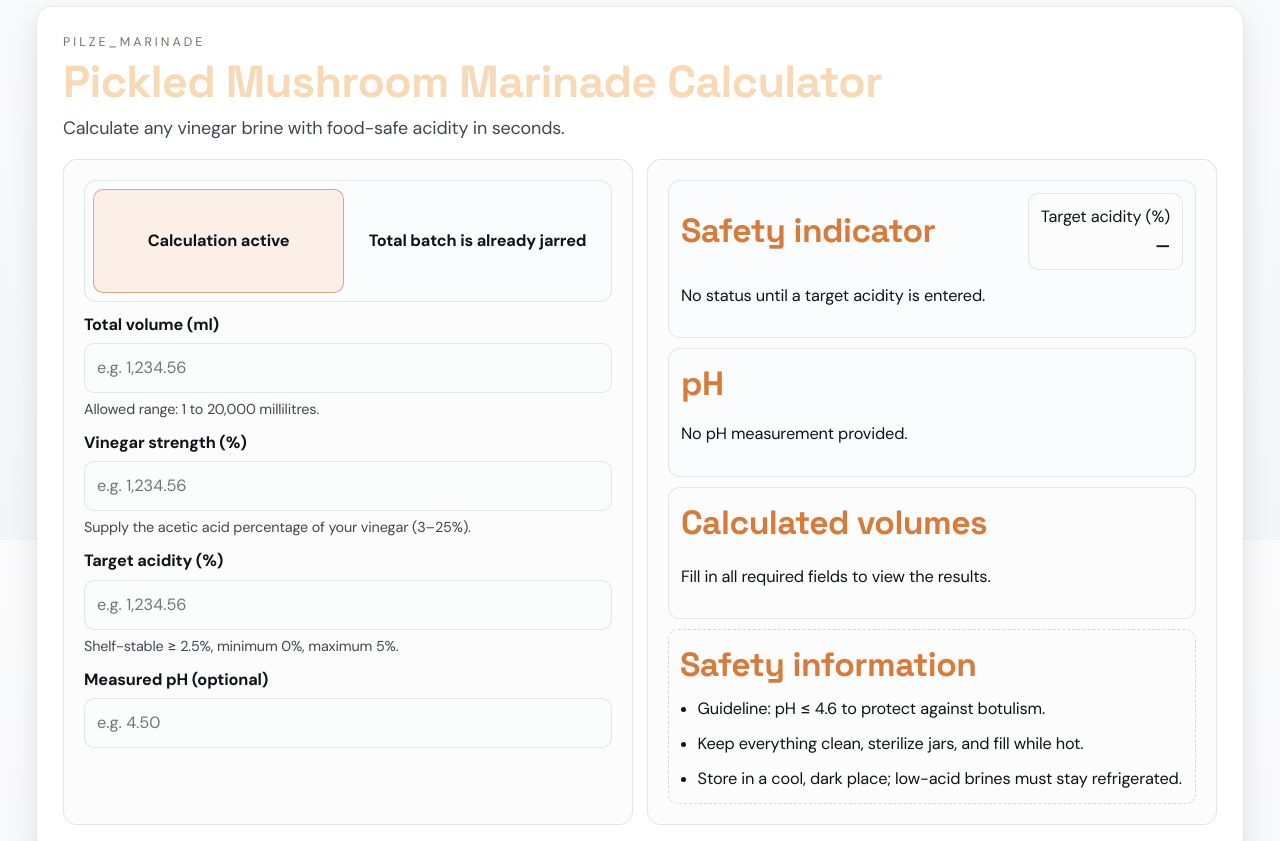
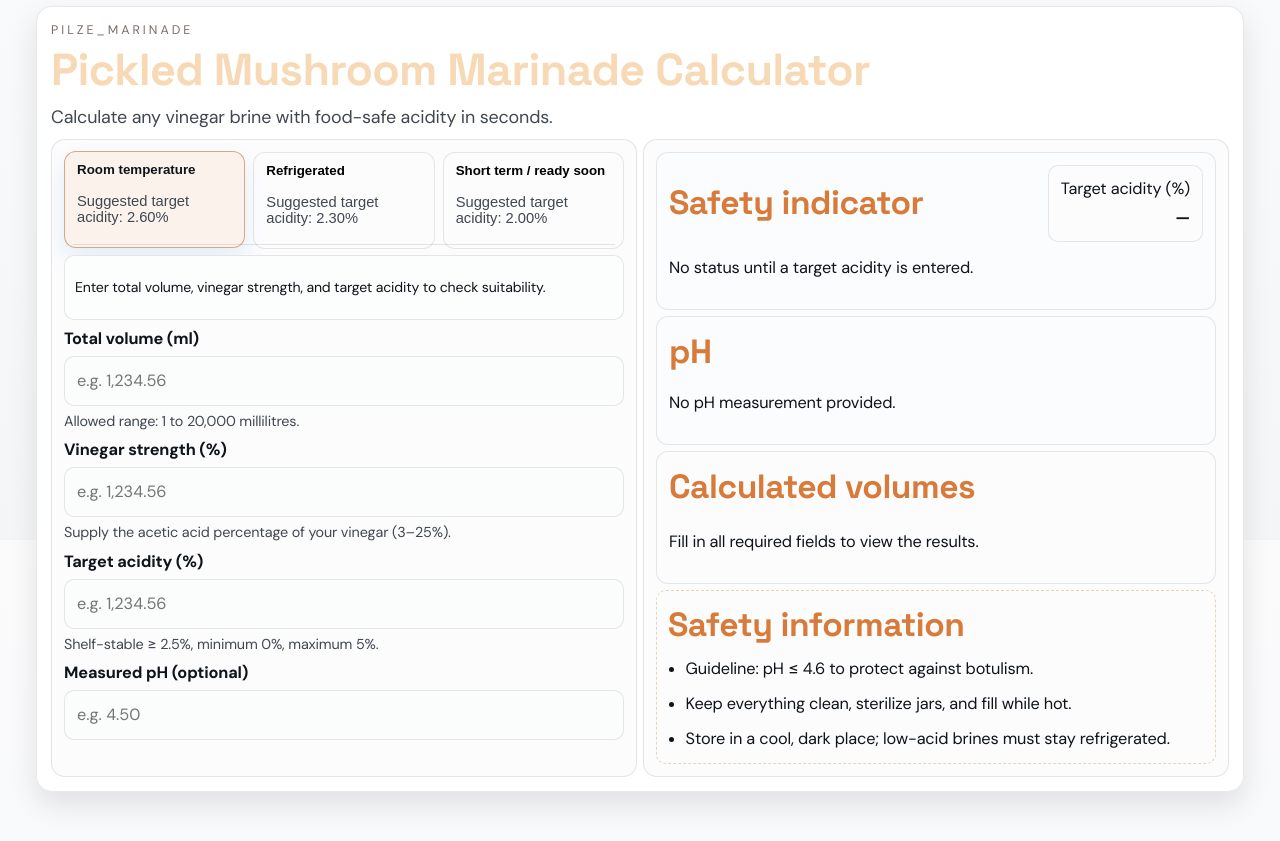
Before and after one commit to Web-Developer-DB/Pilze_Marinade, a React (Vite) app: page / in a window 1280 px wide. Shown: the part 1060-1901 px from the top of the page. Built offline with nearby package versions, Linux system fonts and the light colour scheme; a web font is replaced by a local one.

Commit message:
feat: presets, drawer theme toggle, scroll reveal

```diff
--- a/src/App.jsx
+++ b/src/App.jsx
@@ -5,6 +5,7 @@ import SiteHeader from "./components/SiteHeader.jsx";
 import ThemeControls from "./components/ThemeControls.jsx";
 import { LocaleProvider, useLocale } from "./lib/locale-context.jsx";
 import { t } from "./lib/i18n.js";
+import useScrollReveal from "./hooks/useScrollReveal.js";
 
 function Hero() {
   const { locale } = useLocale();
@@ -226,6 +227,10 @@ function AppContent() {
 }
 
 export default function App() {
+  useEffect(() => {
+    useScrollReveal();
+  }, []);
+
   return (
     <LocaleProvider>
       <ThemeControls renderButton={false} />
--- a/src/components/MarinadeForm.jsx
+++ b/src/components/MarinadeForm.jsx
@@ -11,6 +11,11 @@ const ranges = {
 };
 
 const fieldOrder = ["total", "vinegar", "target"];
+const PURPOSES = [
+  { id: "room", target: 2.6 },
+  { id: "fridge", target: 2.3 },
+  { id: "quick", target: 2.0 },
+];
 
 function getSafetyMeta(code) {
   switch (code) {
@@ -44,7 +49,6 @@ function buildAriaList(list) {
 
 export default function MarinadeForm() {
   const { locale } = useLocale();
-  const [mode, setMode] = useState("calc"); // calc | jar
   const [inputs, setInputs] = useState({
     total: "",
     vinegar: "",
@@ -52,6 +56,7 @@ export default function MarinadeForm() {
     ph: "",
   });
   const [touched, setTouched] = useState({});
+  const [purpose, setPurpose] = useState("room");
 
   const evaluation = useMemo(() => {
     const parsed = {};
@@ -86,7 +91,7 @@ export default function MarinadeForm() {
     let sumOk = false;
 
     const blockingErrors = Object.values(fieldErrors).some(Boolean);
-    const readyForCalc = mode === "calc" && !blockingErrors;
+    const readyForCalc = !blockingErrors;
 
     if (readyForCalc) {
       try {
@@ -133,15 +138,14 @@ export default function MarinadeForm() {
       phError,
       phState,
       phValue,
-      readyForCalc,
     };
-  }, [inputs, mode]);
+  }, [inputs]);
 
   const brandName = t(locale, "brand.name");
-  const modeGroupLabel = t(locale, "input.mode.label");
   const inputLegend = t(locale, "input.legend");
   const phPlaceholder = t(locale, "placeholder.ph");
   const phPanelLabel = t(locale, "ph.panel.label");
+  const purposeLabel = t(locale, "purpose.label");
 
   const onInputChange = (field) => (event) => {
     const value = event.target.value;
@@ -194,8 +198,33 @@ export default function MarinadeForm() {
       ].join(" • ")
     : "";
 
-  const mobileSummary =
-    mode !== "jar" && formattedResult ? (
+  const onPurposeSelect = (id) => {
+    setPurpose(id);
+    const selected = PURPOSES.find((p) => p.id === id);
+    if (selected) {
+      const formatted = formatNumber(selected.target, locale, 2);
+      setInputs((prev) => ({ ...prev, target: formatted }));
+      setTouched((prev) => ({ ...prev, target: true }));
+    }
+  };
+
+  const suitabilityMessage = () => {
+    if (!formattedResult) {
+      return t(locale, "purpose.status.wait");
+    }
+    if (evaluation.safety === "safe") {
+      return t(locale, "purpose.status.room");
+    }
+    if (evaluation.safety === "chilled") {
+      return t(locale, "purpose.status.fridge");
+    }
+    if (evaluation.safety === "unsafe") {
+      return t(locale, "purpose.status.unsafe");
+    }
+    return t(locale, "purpose.status.wait");
+  };
+
+  const mobileSummary = formattedResult ? (
     <div className="mobile-results" aria-live="polite">
       <div className="mobile-results-left">
         <div className="mobile-result">
@@ -216,7 +245,7 @@ export default function MarinadeForm() {
   ) : null;
 
   return (
-    <section id="marinade-calculator" className="marinade-card" aria-labelledby="marinade-title">
+    <section id="marinade-calculator" className="marinade-card reveal" aria-labelledby="marinade-title">
       <header className="marinade-header">
         <div>
           <p className="eyebrow">{brandName}</p>
@@ -227,31 +256,25 @@ export default function MarinadeForm() {
 
       <div className="marinade-layout">
         <div className="marinade-pane">
-          <div className="mode-toggle" role="group" aria-label={modeGroupLabel}>
-            <label className={mode === "calc" ? "active" : ""}>
-              <input
-                type="radio"
-                name="mode"
-                value="calc"
-                checked={mode === "calc"}
-                onChange={() => setMode("calc")}
-              />
-              {t(locale, "input.mode.calculated")}
-            </label>
-            <label className={mode === "jar" ? "active" : ""}>
-              <input
-                type="radio"
-                name="mode"
-                value="jar"
-                checked={mode === "jar"}
-                onChange={() => setMode("jar")}
-              />
-              {t(locale, "input.mode.jar")}
-            </label>
+          {mobileSummary}
+          <div className="purpose-switch" aria-label={purposeLabel} role="group">
+            {PURPOSES.map((item) => (
+              <button
+                key={item.id}
+                type="button"
+                className={`purpose-pill ${purpose === item.id ? "active" : ""}`}
+                onClick={() => onPurposeSelect(item.id)}
+              >
+                <span className="pill-title">{t(locale, `purpose.${item.id}.title`)}</span>
+                <span className="pill-note">
+                  {t(locale, "purpose.reco")} {formatNumber(item.target, locale, 2)}%
+                </span>
+              </button>
+            ))}
           </div>
-
-          {mode === "jar" && <p className="mode-note">{t(locale, "input.mode.note")}</p>}
-          {mobileSummary}
+          <div className="purpose-status" aria-live="polite">
+            <span>{suitabilityMessage()}</span>
+          </div>
 
           <form className="marinade-form" noValidate>
             <fieldset>
@@ -361,8 +384,7 @@ export default function MarinadeForm() {
 
           <section className="results-block" aria-live="polite" aria-label={t(locale, "accessibility.results")}>
             <h2>{t(locale, "results.title")}</h2>
-            {mode === "jar" && <p>{t(locale, "results.none")}</p>}
-            {mode !== "jar" && formattedResult && (
+            {formattedResult && (
               <div className="results-grid">
                 <div>
                   <span className="result-label">{t(locale, "results.vinegar")}</span>
@@ -386,10 +408,8 @@ export default function MarinadeForm() {
                 </div>
               </div>
             )}
-            {mode !== "jar" && !formattedResult && (
-              <p>{t(locale, "results.none")}</p>
-            )}
-            {mode !== "jar" && formattedResult && (
+            {!formattedResult && <p>{t(locale, "results.none")}</p>}
+            {formattedResult && (
               <p className={evaluation.sumOk ? "sum-ok" : "sum-bad"}>
                 {t(locale, evaluation.sumOk ? "results.sum.ok" : "results.sum.fail")}
               </p>
--- a/src/components/SiteHeader.jsx
+++ b/src/components/SiteHeader.jsx
@@ -1,5 +1,6 @@
 import React, { useEffect, useState } from "react";
 import LocaleSwitcher from "./LocaleSwitcher.jsx";
+import ThemeControls from "./ThemeControls.jsx";
 import { useLocale } from "../lib/locale-context.jsx";
 import { t } from "../lib/i18n.js";
 
@@ -163,6 +164,9 @@ export default function SiteHeader() {
               </a>
             ))}
           </nav>
+          <div className="drawer-controls">
+            <ThemeControls />
+          </div>
         </div>
       </div>
     </header>
--- a/src/i18n/en.json
+++ b/src/i18n/en.json
@@ -67,12 +67,18 @@
   "input.target.help": "Shelf-stable ≥ 2.5%, minimum 0%, maximum 5%.",
   "input.ph.label": "Measured pH (optional)",
   "input.legend": "Inputs",
-  "input.mode.label": "Mode",
-  "input.mode.calculated": "Calculation active",
-  "input.mode.jar": "Total batch is already jarred",
-  "input.mode.note": "Jar mode skips recomputation—use it for documentation only.",
   "placeholder.number": "e.g. 1,234.56",
   "placeholder.ph": "e.g. 4.50",
+  "purpose.label": "Choose storage goal",
+  "purpose.reco": "Suggested target acidity:",
+  "purpose.room.title": "Room temperature",
+  "purpose.fridge.title": "Refrigerated",
+  "purpose.quick.title": "Short term / ready soon",
+  "purpose.status.label": "Suitability:",
+  "purpose.status.wait": "Enter total volume, vinegar strength, and target acidity to check suitability.",
+  "purpose.status.room": "Suitable for room-temperature storage.",
+  "purpose.status.fridge": "Chilled only—raise the target acidity for room storage.",
+  "purpose.status.unsafe": "Not suitable—raise the target acidity.",
   "errors.required": "Please enter a value.",
   "errors.invalidNumber": "Number format not recognised. Use digits, dot or comma.",
   "errors.range": "Value is outside the permitted range.",
--- a/src/styles/app.css
+++ b/src/styles/app.css
@@ -470,57 +470,73 @@
   border:1px solid color-mix(in oklab, var(--hair), transparent 18%);
   background: var(--card);
   box-shadow: var(--shadow-md);
-  padding: clamp(16px, 4vw, 26px);
+  padding: clamp(10px, 2.5vw, 14px);
   display:grid;
-  gap:16px;
+  gap:8px;
 }
 
 .marinade-header{ display:flex; flex-direction:column; gap:6px; }
-.marinade-layout{ display:grid; gap:14px; }
+.marinade-layout{ display:grid; gap:6px; }
 
 .marinade-pane{
   background: color-mix(in oklab, var(--card), var(--bg-2) 20%);
   border-radius:14px;
   border:1px solid color-mix(in oklab, var(--hair), transparent 20%);
-  padding: clamp(12px, 3vw, 20px);
+  padding: clamp(8px, 2vw, 12px);
   display:grid;
-  gap:10px;
+  gap:6px;
 }
 
-.mode-toggle{
+.purpose-switch{
   display:grid;
-  grid-template-columns: repeat(auto-fit, minmax(150px, 1fr));
   gap:8px;
-  border:1px solid color-mix(in oklab, var(--hair), transparent 20%);
-  border-radius:12px;
-  padding:8px;
-  background: color-mix(in oklab, var(--card), var(--bg-2) 22%);
+  grid-template-columns: repeat(auto-fit, minmax(170px, 1fr));
 }
 
-.mode-toggle label{
-  display:flex;
-  align-items:center;
-  justify-content:center;
-  gap:8px;
-  border-radius:10px;
-  padding:10px;
-  border:1px solid transparent;
-  font-weight:700;
+.purpose-pill{
+  border:1px solid color-mix(in oklab, var(--hair), transparent 18%);
+  background: color-mix(in oklab, var(--card), var(--bg-2) 18%);
+  border-radius:12px;
+  padding:10px 12px;
+  text-align:left;
+  display:grid;
+  gap:4px;
   cursor:pointer;
+  transition: transform .12s ease, box-shadow .16s ease, background .16s ease;
 }
 
-.mode-toggle label.active{
-  background: color-mix(in oklab, var(--accent) 12%, #fff 86%);
+.purpose-pill .pill-title{ font-weight:750; }
+.purpose-pill .pill-note{ color: var(--text-soft); font-size:.92rem; }
+
+.purpose-pill.active{
+  background: color-mix(in oklab, var(--card), var(--accent) 10%);
+  color: var(--ink);
   border-color: color-mix(in oklab, var(--accent), var(--hair));
-  color:#0f141a;
+  box-shadow: 0 10px 22px color-mix(in oklab, var(--edge-glow), transparent 30%);
+  transform: translateY(-1px);
 }
 
-.mode-toggle input{ position:absolute; opacity:0; pointer-events:none; }
+.purpose-status{
+  display:flex;
+  gap:6px;
+  align-items:center;
+  padding:8px 10px;
+  border-radius:10px;
+  background: color-mix(in oklab, var(--card), var(--bg-2) 16%);
+  border:1px solid color-mix(in oklab, var(--hair), transparent 20%);
+  font-size:.88rem;
+  position:relative;
+}
+.purpose-status strong{ display:none; }
 
-.mode-note{
-  margin:0;
-  color: var(--text-soft);
-  font-size:.94rem;
+.purpose-status::before{
+  content:"";
+  position:absolute;
+  top:-12px;
+  left:8px;
+  right:8px;
+  height:1px;
+  background: color-mix(in oklab, var(--hair), transparent 10%);
 }
 
 .marinade-form fieldset{
@@ -528,10 +544,10 @@
   padding:0;
   margin:0;
   display:grid;
-  gap:9px;
+  gap:4px;
 }
 
-.field{ display:grid; gap:5px; }
+.field{ display:grid; gap:4px; }
 .field label{ font-weight:700; }
 
 .field input{
@@ -703,9 +719,9 @@
 .locale-pill:hover{ transform: translateY(-1px); }
 
 .locale-pill.active{
-  background: linear-gradient(135deg, color-mix(in oklab, var(--accent) 14%, #fff 76%), color-mix(in oklab, var(--accent-2) 10%, #fff 72%));
-  color:#0f141a;
-  box-shadow: 0 10px 20px color-mix(in oklab, var(--edge-glow), transparent 40%);
+  background: color-mix(in oklab, var(--card), var(--accent) 10%);
+  color: var(--ink);
+  box-shadow: 0 10px 18px color-mix(in oklab, var(--edge-glow), transparent 36%);
   border-color: color-mix(in oklab, var(--accent), var(--hair));
 }
 
@@ -862,13 +878,24 @@
   position:absolute;
   top:12px;
   right:12px;
-  border:none;
-  background: color-mix(in oklab, var(--card), var(--bg-2) 18%);
-  border-radius:50%;
+  border:1px solid color-mix(in oklab, var(--danger), var(--hair));
+  background: color-mix(in oklab, var(--danger) 24%, var(--bg-2) 76%);
+  color:#fff;
+  border-radius:10px;
   width:32px;
   height:32px;
   cursor:pointer;
   font-size:1.1rem;
+  box-shadow: inset 0 1px 0 rgba(255,255,255,.1), 0 8px 14px rgba(0,0,0,.18);
+  transition: transform .12s ease, box-shadow .16s ease, background .16s ease;
+}
+
+.recipe-modal-close:hover,
+.recipe-modal-close:focus-visible{
+  transform: translateY(-1px);
+  box-shadow: inset 0 1px 0 rgba(255,255,255,.12), 0 10px 18px rgba(0,0,0,.2);
+  background: color-mix(in oklab, var(--danger) 36%, var(--bg-2) 64%);
+  color:#fff;
 }
 
 .recipe-modal-body{ display:grid; gap:10px; }
@@ -1117,8 +1144,8 @@
 
 @media (max-width: 640px){
   .marinade-card{
-    padding:10px;
-    gap:12px;
+    padding:8px;
+    gap:8px;
     position:relative;
   }
   .marinade-header .lead{ display:none; }
@@ -1128,6 +1155,7 @@
     padding:10px;
     gap:10px;
   }
+  .purpose-switch{ grid-template-columns: 1fr; }
   .marinade-pane .field .hint{ display:none; }
   .mobile-results{
     display:grid;
```
Also changed, not shown: src/components/RecipeGallery.jsx (+8 -1 lines), src/i18n/de.json (+10 -3 lines), src/i18n/ru.json (+10 -4 lines), 1 other file (tests, documents, lock files or other folders). Lines whose indentation alone changed are shown as unchanged.
